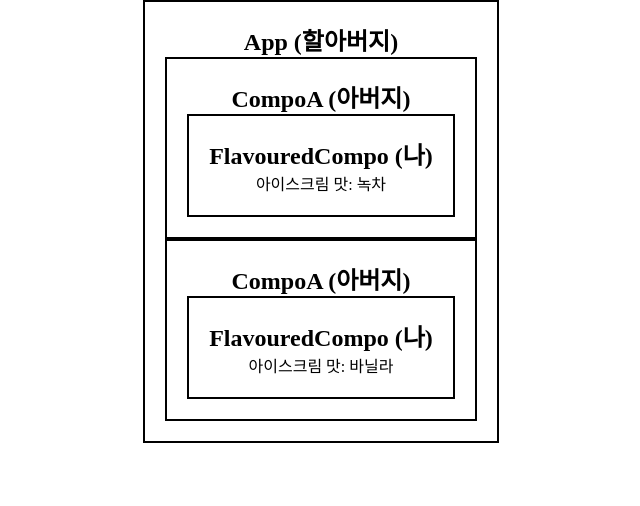
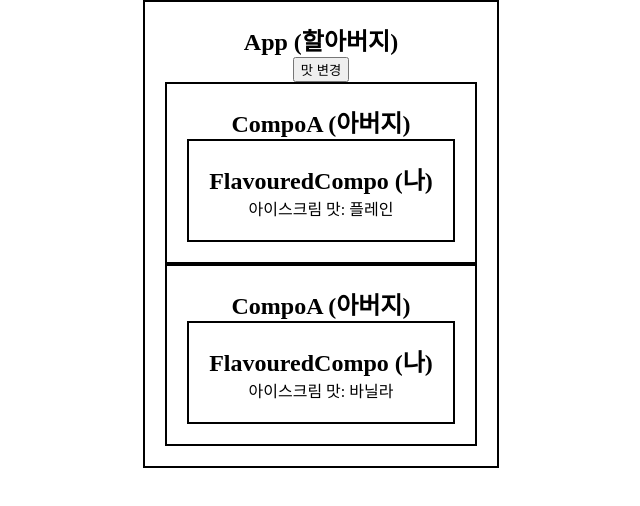
Before and after one commit to osparking/react-exercise, a React (Vite) app: page / in a window 1280 px wide. Shown: the top 506 px of the page, without its empty margins (319-959 px from the left). Built offline with nearby package versions, Linux system fonts and the light colour scheme.

Commit message:
insert flavour changer button

```diff
--- a/src/CompoA.jsx
+++ b/src/CompoA.jsx
@@ -1,8 +1,15 @@
+import { useState } from 'react';
 import { FlavourContext } from './App';
 import FlavouredCompo from './FlavouredCompo';
 const CompoA = () => {
+  const [flavour, setFlavour] = useState("플레인");
+  const changeFlavour = () => {
+    setFlavour(flavour === "바닐라" ? "플레인" : "바닐라");
+  }
+
   return (
-    <FlavourContext.Provider value='녹차'>
+    <FlavourContext.Provider value={flavour}>
+      <button onClick={changeFlavour}>맛 변경</button>
       <div className="mt-5"
         style={{ border: "2px solid black", padding: "20px" }}>
         <h2>CompoA (아버지)</h2>
```
